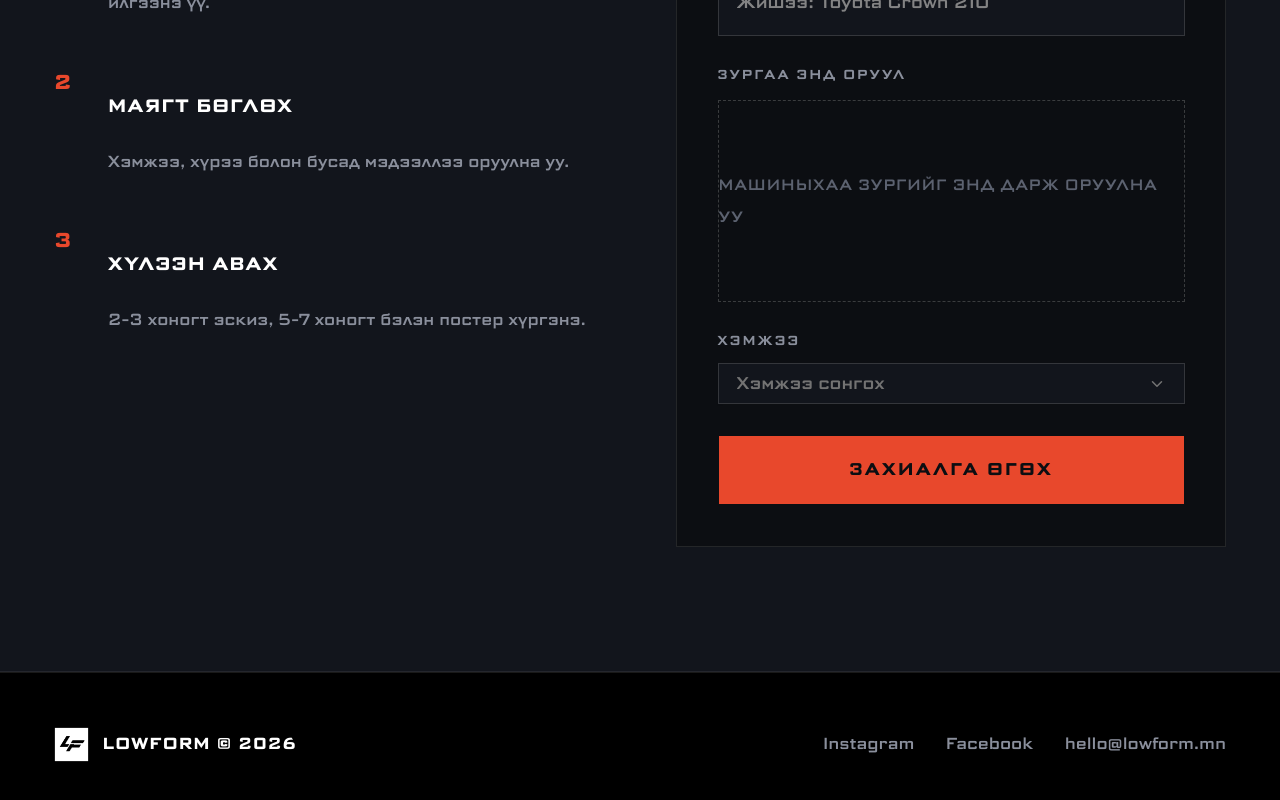
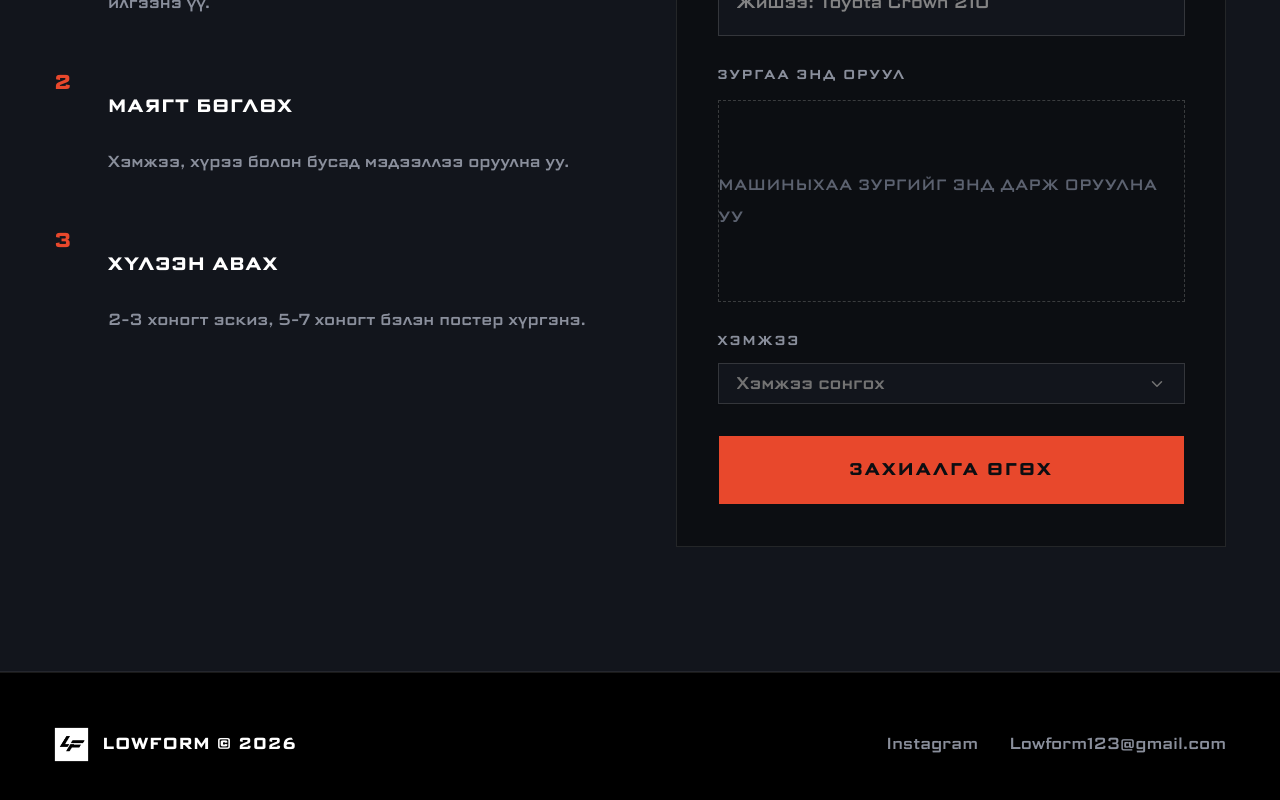
Before and after one commit to huslen0212/lowform, a Next.js app: page /custom in a window 1280 px wide. Shown: the part 569-1369 px from the top of the page. Built offline with nearby package versions, Linux system fonts and the light colour scheme.

Commit message:
add social links

```diff
--- a/src/app/(frontend)/components/Footer.tsx
+++ b/src/app/(frontend)/components/Footer.tsx
@@ -1,4 +1,5 @@
 import Image from 'next/image'
+import Link from 'next/link'
 
 export default function Footer() {
   return (
@@ -12,15 +13,16 @@ export default function Footer() {
       </div>
 
       <div className="flex gap-7 text-[16px] text-[#8a8f9c] max-md:flex-wrap max-md:gap-4">
-        <a href="#" className="hover:text-[#f3f1ec] transition-colors">
+        <Link
+          href="https://www.instagram.com/_lowform/"
+          target="_blank"
+          rel="noreferrer"
+          className="hover:text-[#f3f1ec] transition-colors"
+        >
           Instagram
-        </a>
-        <a href="#" className="hover:text-[#f3f1ec] transition-colors">
-          Facebook
-        </a>
-        <a href="#" className="text-[#8a8f9c] hover:text-[#f3f1ec] transition-colors">
-          hello@lowform.mn
-        </a>
+        </Link>
+
+        <span>Lowform123@gmail.com</span>
       </div>
     </footer>
   )
```
